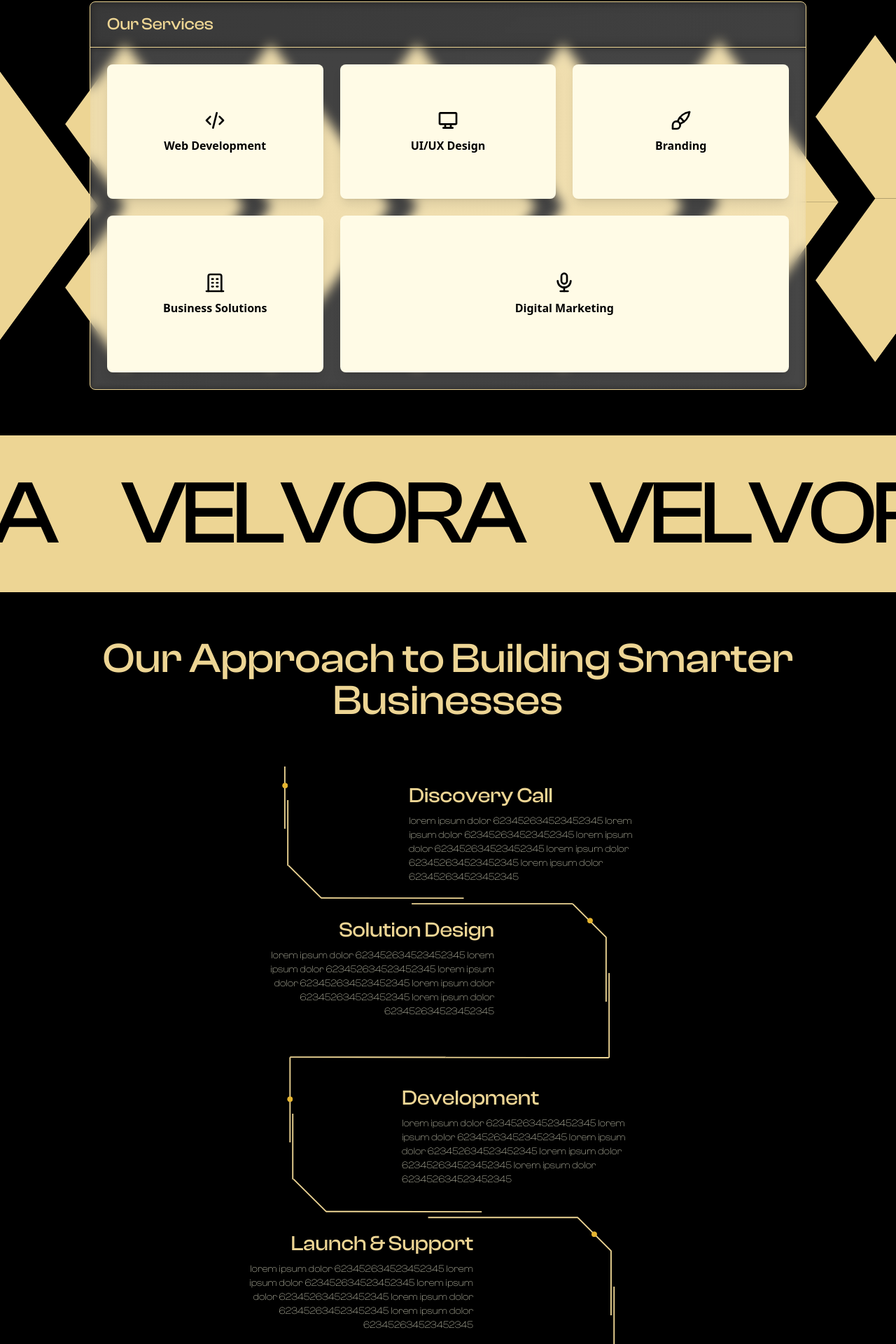
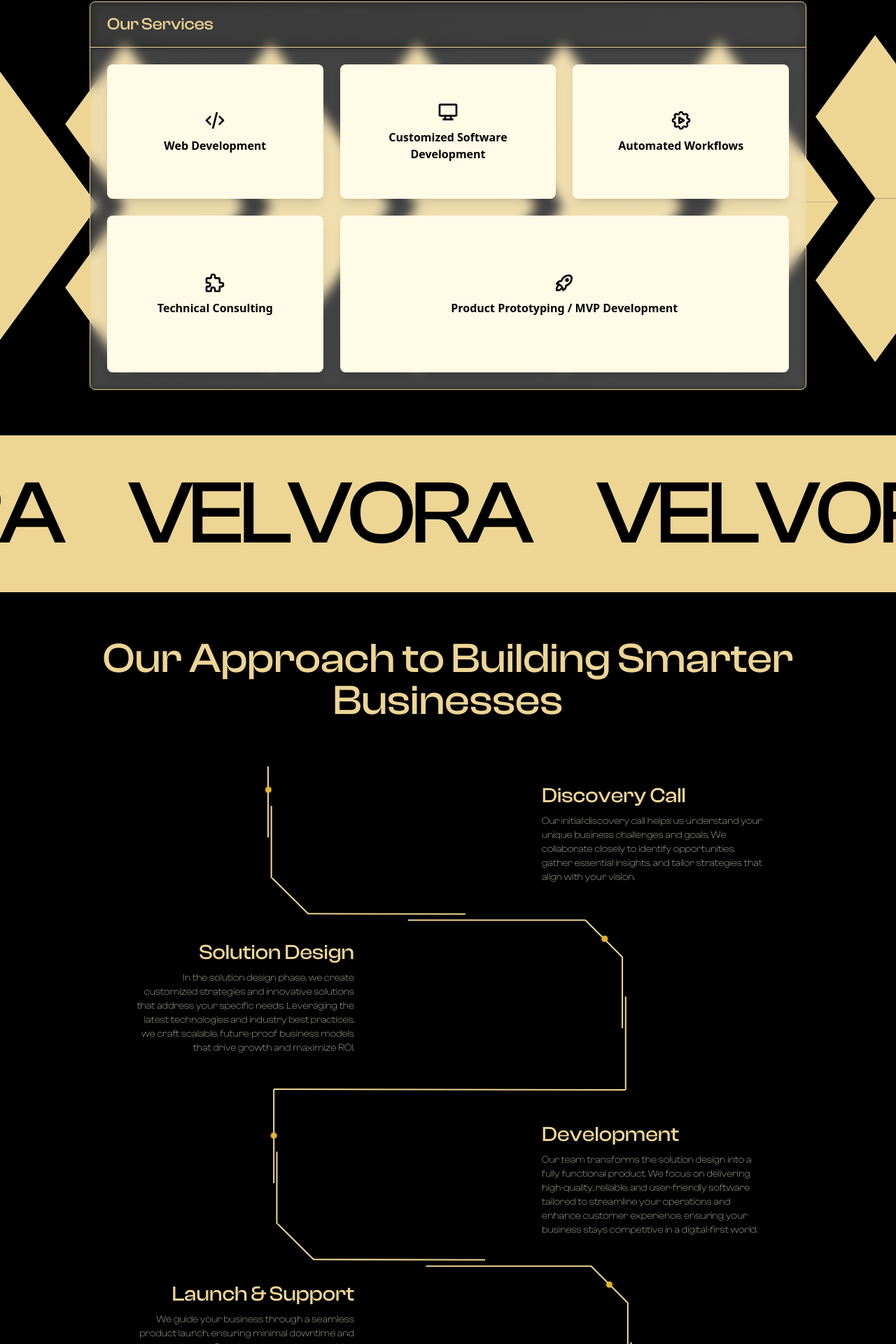
Before and after one commit to velvoratech/velvora-website, a Next.js app: page / in a window 1280 px wide. Shown: the part 184-2104 px from the top of the page at 70% size. Built offline with nearby package versions, Linux system fonts and the light colour scheme.

Commit message:
modified the website

```diff
--- a/src/app/components/Approach.js
+++ b/src/app/components/Approach.js
@@ -163,16 +163,12 @@ const Approach = () => {
         <div className="
           mt-8 max-w-full ml-[20px]
           md:ml-[200px]
-          lg:ml-[560px]
+          lg:ml-[750px]
         ">
           <h2 className="text-2xl md:text-3xl font-[ClashDisplayBold] text-[#EDD594] mb-2">Discovery Call</h2>
           <p className="text-[#FFFFE3] max-w-xs font-[ClashDisplay] text-xs md:text-sm"
-          style={{ fontFamily: '"ClashDisplay-Extralight", sans-serif' }}>
-            lorem ipsum dolor 623452634523452345
-            lorem ipsum dolor 623452634523452345
-            lorem ipsum dolor 623452634523452345
-            lorem ipsum dolor 623452634523452345
-            lorem ipsum dolor 623452634523452345
+          style={{ fontFamily: '"ClashDisplay", sans-serif' }}>
+          Our initial discovery call helps us understand your unique business challenges and goals. We collaborate closely to identify opportunities, gather essential insights, and tailor strategies that align with your vision.
           </p>
         </div>
 
@@ -180,16 +176,12 @@ const Approach = () => {
         <div className="
           text-right mt-12 max-w-full mr-[30px]
           md:mr-[200px]
-          lg:mr-[550px] lg:mt-12
+          lg:mr-[750px] lg:mt-20
         ">
           <h2 className="text-2xl md:text-3xl font-medium text-[#EDD594] mb-2 font-[ClashDisplayBold]">Solution Design</h2>
           <p className="text-[#FFFFE3] max-w-xs ml-auto font-[ClashDisplay] text-xs md:text-sm"
-          style={{ fontFamily: '"ClashDisplay-Extralight", sans-serif' }}>
-            lorem ipsum dolor 623452634523452345
-            lorem ipsum dolor 623452634523452345
-            lorem ipsum dolor 623452634523452345
-            lorem ipsum dolor 623452634523452345
-            lorem ipsum dolor 623452634523452345
+          style={{ fontFamily: '"ClashDisplay", sans-serif' }}>
+            In the solution design phase, we create customized strategies and innovative solutions that address your specific needs. Leveraging the latest technologies and industry best practices, we craft scalable, future-proof business models that drive growth and maximize ROI.
           </p>
         </div>
 
@@ -197,16 +189,12 @@ const Approach = () => {
         <div className="
           mt-16 max-w-full ml-[30px]
           md:ml-[200px]
-          lg:ml-[550px] lg:mt-24
+          lg:ml-[750px] lg:mt-24
         ">
           <h2 className="text-2xl md:text-3xl font-medium text-[#EDD594] mb-2 font-[ClashDisplayBold]">Development</h2>
           <p className="text-[#FFFFE3] max-w-xs font-[ClashDisplay] text-xs md:text-sm"
-          style={{ fontFamily: '"ClashDisplay-Extralight", sans-serif' }}>
-            lorem ipsum dolor 623452634523452345
-            lorem ipsum dolor 623452634523452345
-            lorem ipsum dolor 623452634523452345
-            lorem ipsum dolor 623452634523452345
-            lorem ipsum dolor 623452634523452345
+          style={{ fontFamily: '"ClashDisplay", sans-serif' }}>
+           Our team transforms the solution design into a fully functional product. We focus on delivering high-quality, reliable, and user-friendly software tailored to streamline your operations and enhance customer experience, ensuring your business stays competitive in a digital-first world.
           </p>
         </div>
 
@@ -214,16 +202,12 @@ const Approach = () => {
         <div className="
           mb-8 mt-16 text-right max-w-full mr-[30px]
           md:mr-[200px] md:mb-8
-          lg:mr-[580px] lg:mt-16
+          lg:mr-[750px] lg:mt-16
         ">
           <h2 className="text-2xl md:text-3xl font-medium text-[#EDD594] mb-2 font-[ClashDisplayBold]">Launch & Support</h2>
           <p className="text-[#FFFFE3] max-w-xs ml-auto font-[ClashDisplay] text-xs md:text-sm"
-          style={{ fontFamily: '"ClashDisplay-Extralight", sans-serif' }}>
-            lorem ipsum dolor 623452634523452345
-            lorem ipsum dolor 623452634523452345
-            lorem ipsum dolor 623452634523452345
-            lorem ipsum dolor 623452634523452345
-            lorem ipsum dolor 623452634523452345
+          style={{ fontFamily: '"ClashDisplay", sans-serif' }}>
+           We guide your business through a seamless product launch, ensuring minimal downtime and maximum impact. Post-launch, our team provides continuous monitoring, maintenance, and updates to keep your business running smoothly and adapt to evolving market demands.
           </p>
         </div>
       </div>
--- a/src/app/components/ChooseUs.js
+++ b/src/app/components/ChooseUs.js
@@ -5,7 +5,6 @@ import React from 'react';
 export default function ChooseUs() {
   const points = [
     "Exceptional quality and attention to detail in every project we deliver",
-    "Dedicated team of experts with years of industry experience",
     "Personalized solutions tailored to your specific needs and requirements",
     "Transparent communication and collaborative approach throughout the process"
   ];
--- a/src/app/components/Header.js
+++ b/src/app/components/Header.js
@@ -48,12 +48,27 @@ const Header = () => {
             </h1>
           </div>
 
-          {/* Get in touch button - right aligned on all screens, size adjusts */}
-          <div className="relative md:absolute md:right-4">
+          {/* Buttons container - right aligned on all screens */}
+          <div className="relative md:absolute md:right-4 flex items-center gap-3 sm:gap-4">
+            {/* Our Products button */}
             <Link href="/" passHref>
               <button className="group relative">
                 {/* Button inner content with responsive padding and font size */}
-                <div className="relative rounded-lg px-4 py-2 sm:px-6 sm:py-2 md:px-8 md:py-3 backdrop-blur-xl bg-white/10 text-white overflow-hidden z-10">
+                <div className="relative rounded-lg px-4 py-2 sm:px-6 sm:py-2 md:px-8 md:py-3 backdrop-blur-xl bg-white/10 text-white overflow-hidden z-10 transition-colors duration-300 group-hover:bg-[#EDD594] group-hover:text-black">
+                  <span className="font-['ClashDisplay'] text-sm sm:text-base md:text-lg font-extralight">Our Products</span>
+                </div>
+
+                {/* Glowing border effect */}
+                <div className="absolute inset-0 rounded-lg border border-[#EDD594] z-0"></div>
+                <div className="absolute inset-0 rounded-lg border-2 border-[#EDD594] opacity-60 blur-md z-0"></div>
+              </button>
+            </Link>
+
+            {/* Get in touch button */}
+            <Link href="/" passHref>
+              <button className="group relative">
+                {/* Button inner content with responsive padding and font size */}
+                <div className="relative rounded-lg px-4 py-2 sm:px-6 sm:py-2 md:px-8 md:py-3 backdrop-blur-xl bg-white/10 text-white overflow-hidden z-10 transition-colors duration-300 group-hover:bg-[#EDD594] group-hover:text-black">
                   <span className="font-['ClashDisplay'] text-sm sm:text-base md:text-lg font-extralight">Get in touch</span>
                 </div>
 
--- a/src/app/components/Services.js
+++ b/src/app/components/Services.js
@@ -1,5 +1,11 @@
 import React from "react";
-import { IconBrush, IconCode, IconDeviceDesktop, IconBuilding, IconMicrophone } from "@tabler/icons-react";
+import {
+  IconCode,
+  IconDeviceDesktop,
+  IconSettingsAutomation,
+  IconPuzzle,
+  IconRocket
+} from "@tabler/icons-react";
 import localFont from 'next/font/local';
 
 const clashDisplay = localFont({
@@ -14,27 +20,27 @@ export default function Services() {
   {
     icon: <IconCode size={32} color="#000" />,
     title: "Web Development",
-      description: "Custom websites and web applications tailored to your needs."
+    description: "Responsive, high-performance websites tailored to your brand."
   },
   {
     icon: <IconDeviceDesktop size={32} color="#000" />,
-      title: "UI/UX Design",
-      description: "Intuitive interfaces and engaging user experiences."
+    title: "Customized Software Development",
+    description: "Bespoke software solutions built around your unique needs."
   },
   {
-      icon: <IconBrush size={32} color="#000" />,
-      title: "Branding",
-      description: "Visual identity development and brand strategy."
+    icon: <IconSettingsAutomation size={32} color="#000" />,
+    title: "Automated Workflows",
+    description: "Streamline operations through intelligent automation."
   },
   {
-      icon: <IconBuilding size={32} color="#000" />,
-      title: "Business Solutions",
-      description: "Comprehensive digital strategies for business growth."
+    icon: <IconPuzzle size={32} color="#000" />,
+    title: "Technical Consulting",
+    description: "Strategic guidance and architecture for scalable digital solutions."
   },
   {
-      icon: <IconMicrophone size={32} color="#000" />,
-      title: "Digital Marketing",
-      description: "Strategic campaigns to enhance your online presence and reach."
+    icon: <IconRocket size={32} color="#000" />,
+    title: "Product Prototyping / MVP Development",
+    description: "Transforming ideas into functional prototypes to validate and launch faster."
   }
 ];
 
--- a/src/app/components/TechStack.js
+++ b/src/app/components/TechStack.js
@@ -1,103 +1,118 @@
 import { useState, useEffect } from 'react';
-import localFont from 'next/font/local';
-
-const clashDisplay = localFont({
-  src: '../../../public/fonts/ClashDisplay-Medium.woff2',
-  variable: '--font-clash-display'
-});
 
 export default function TechStack() {
   const [isMobile, setIsMobile] = useState(false);
 
-  // Handle responsive behavior
   useEffect(() => {
     const checkIfMobile = () => {
       setIsMobile(window.innerWidth < 768);
     };
 
-    // Check on initial load
     checkIfMobile();
-
-    // Add event listener for window resize
     window.addEventListener('resize', checkIfMobile);
 
-    // Cleanup
     return () => window.removeEventListener('resize', checkIfMobile);
   }, []);
 
-  // Technology items
-  const techStack1 = ["React", "Next.js", "TypeScript", "Node.js", "MongoDB", "GraphQL"];
-  const techStack2 = ["Tailwind", "Firebase", "AWS", "Docker", "Kubernetes", "Redis"];
+  // Technology items with logo URLs
+  const techStack1 = [
+    { name: "React", logo: "https://cdn.jsdelivr.net/gh/devicons/devicon/icons/react/react-original.svg" },
+    { name: "Next.js", logo: "https://cdn.jsdelivr.net/gh/devicons/devicon/icons/nextjs/nextjs-original.svg" },
+    { name: "Python", logo: "https://cdn.jsdelivr.net/gh/devicons/devicon/icons/python/python-original.svg" },
+    { name: "Node.js", logo: "https://cdn.jsdelivr.net/gh/devicons/devicon/icons/nodejs/nodejs-original.svg" },
+    { name: "MongoDB", logo: "https://cdn.jsdelivr.net/gh/devicons/devicon/icons/mongodb/mongodb-original.svg" }
+  ];
 
-  // Combined array for seamless loop
+  const techStack2 = [
+    { name: "Tailwind", logo: "https://cdn.jsdelivr.net/gh/devicons/devicon/icons/tailwindcss/tailwindcss-original.svg" },
+    { name: "Firebase", logo: "https://cdn.jsdelivr.net/gh/devicons/devicon/icons/firebase/firebase-plain.svg" },
+    { name: "AWS", logo: "https://cdn.jsdelivr.net/gh/devicons/devicon/icons/amazonwebservices/amazonwebservices-original-wordmark.svg" },
+    { name: "Docker", logo: "https://cdn.jsdelivr.net/gh/devicons/devicon/icons/docker/docker-original.svg" },
+    { name: "PostgreSQL", logo: "https://cdn.jsdelivr.net/gh/devicons/devicon/icons/postgresql/postgresql-original.svg" }
+  ];
+
   const combinedStack1 = [...techStack1, ...techStack1];
   const combinedStack2 = [...techStack2, ...techStack2];
-
-  // All techs for mobile view
   const allTechs = [...techStack1, ...techStack2];
 
   return (
-    <div className={`bg-black min-h-screen w-full flex flex-col items-center py-12 ${clashDisplay.variable}`}>
+    <div className="bg-black min-h-screen w-full flex flex-col items-center py-12">
       <div className="container px-4 mb-12">
-        <h1
-          className="text-5xl md:text-6xl lg:text-7xl text-[#EDD594] font-medium text-center"
-          style={{ fontFamily: 'var(--font-clash-display)' }}
-        >
+        <h1 className="text-5xl md:text-6xl lg:text-7xl text-amber-200 font-medium text-center"style={{
+            color: '#EDD594',
+            fontFamily: '"ClashDisplay-Medium", sans-serif'
+          }}>
           Powered by Modern, Scalable Tech
         </h1>
       </div>
 
       {/* Desktop Marquee Container */}
       {!isMobile && (
-        <div className="w-full overflow-hidden space-y-4 hidden md:block">
+        <div className="w-full overflow-hidden space-y-6 hidden md:block">
           {/* First Row */}
-          <div className="flex animate-marquee gap-4 w-[200%]">
+          <div className="flex animate-marquee gap-6 w-[200%]">
             {combinedStack1.map((tech, i) => (
-              <TechItem key={i} name={tech} isDesktop={true} />
+              <TechItem key={i} name={tech.name} logo={tech.logo} isDesktop={true} />
             ))}
           </div>
 
           {/* Second Row */}
-          <div className="flex animate-marquee gap-4 w-[200%]">
+          <div className="flex animate-marquee-reverse gap-6 w-[200%]">
             {combinedStack2.map((tech, i) => (
-              <TechItem key={i} name={tech} isDesktop={true} />
+              <TechItem key={i} name={tech.name} logo={tech.logo} isDesktop={true} />
             ))}
           </div>
         </div>
       )}
 
-      {/* Mobile Grid Container - 3 items per row */}
+      {/* Mobile Grid Container */}
       <div className="w-full md:hidden px-4">
         <div className="grid grid-cols-2 gap-6">
           {allTechs.map((tech, i) => (
-            <TechItem key={i} name={tech} isDesktop={false} />
+            <TechItem key={i} name={tech.name} logo={tech.logo} isDesktop={false} />
           ))}
         </div>
       </div>
 
-      {/* CSS Animation */}
       <style jsx global>{`
         @keyframes marquee {
           0% { transform: translateX(0); }
           100% { transform: translateX(-50%); }
         }
+        @keyframes marquee-reverse {
+          0% { transform: translateX(-50%); }
+          100% { transform: translateX(0); }
+        }
         .animate-marquee {
-          animation: marquee 20s linear infinite;
+          animation: marquee 25s linear infinite;
+        }
+        .animate-marquee-reverse {
+          animation: marquee-reverse 25s linear infinite;
         }
       `}</style>
     </div>
   );
 }
 
-function TechItem({ name, isDesktop }) {
+function TechItem({ name, logo, isDesktop }) {
+  const [imageError, setImageError] = useState(false);
+
   return (
     <div className={isDesktop ? "flex-shrink-0 w-1/12 px-2" : "w-full"}>
-      <div className="bg-zinc-800 rounded-md flex items-center justify-center h-24 md:h-32 w-full">
-        <img
-          src={`/api/placeholder/64/64`}
-          alt={name}
-          className="w-10 h-10 md:w-14 md:h-14 opacity-70 object-contain"
-        />
+      <div className="bg-zinc-800 rounded-lg flex flex-col items-center justify-center h-32 md:h-36 w-full p-4 hover:bg-zinc-700 transition-colors duration-300 group">
+        {!imageError ? (
+          <img
+            src={logo}
+            alt={`${name} logo`}
+            className="w-12 h-12 md:w-16 md:h-16 object-contain group-hover:scale-110 transition-transform duration-300"
+            onError={() => setImageError(true)}
+          />
+        ) : (
+          <div className="w-12 h-12 md:w-16 md:h-16 bg-zinc-600 rounded flex items-center justify-center">
+            <span className="text-2xl text-zinc-400">?</span>
+          </div>
+        )}
+        <span className="text-zinc-300 text-sm md:text-base mt-3 font-medium">{name}</span>
       </div>
     </div>
   );
--- a/src/app/components/Vision.js
+++ b/src/app/components/Vision.js
@@ -15,7 +15,7 @@ const clashDisplayLight = localFont({
 
 const Vision = () => {
   return (
-    <div className="bg-black py-16 px-6 md:px-16">
+    <div className="bg-black py-16 px-6 md:px-16 lg:-mt-[450px]">
       <div className="max-w-7xl mx-auto">
         <div className={`${clashDisplay.variable} border border-[#EDD594] p-12 md:p-16`}>
           {/* Vision Title */}
--- a/src/app/layout.js
+++ b/src/app/layout.js
@@ -14,7 +14,7 @@ const geistMono = Geist_Mono({
 
 export const metadata = {
   title: "Velvora Technologies",
-  description: "Velvora Technologies Coming Soon!"
+  description: "Velvora Technologies"
 };
 
 export default function RootLayout({ children }) {
```
Lines whose indentation alone changed are shown as unchanged.
